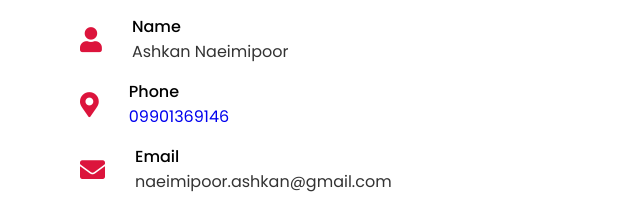
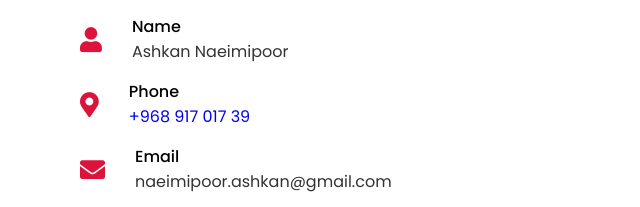
Before and after one commit to npr-dev/mywebsite, a plain HTML site: page index.html in a window 1280 px wide. Shown: the part 3348-3555 px from the top of the page, 0-640 px from the left. Drawn offline with nearby package versions, Linux system fonts and the light colour scheme.

Commit message:
Update index.html

```diff
--- a/index.html
+++ b/index.html
@@ -197,7 +197,7 @@
                             <i class="fas fa-map-marker-alt"></i>
                             <div class="info">
                                 <div class="head">Phone</div>
-                                <div class="sub-title"><a href="tel:009809901369146">09901369146</a></div>
+                                <div class="sub-title"><a href="tel:+96891701739">+968 917 017 39</a></div>
                             </div>
                         </div>
                         <div class="row">
```
